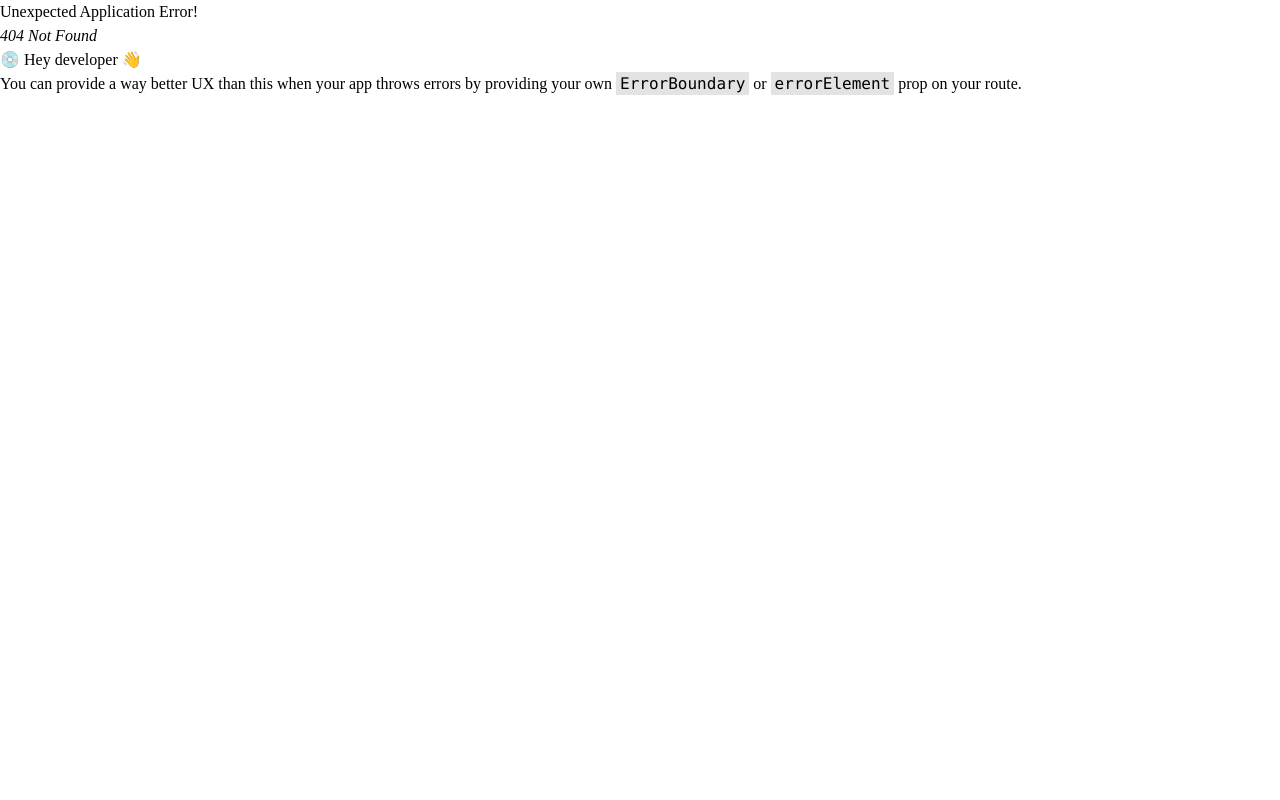
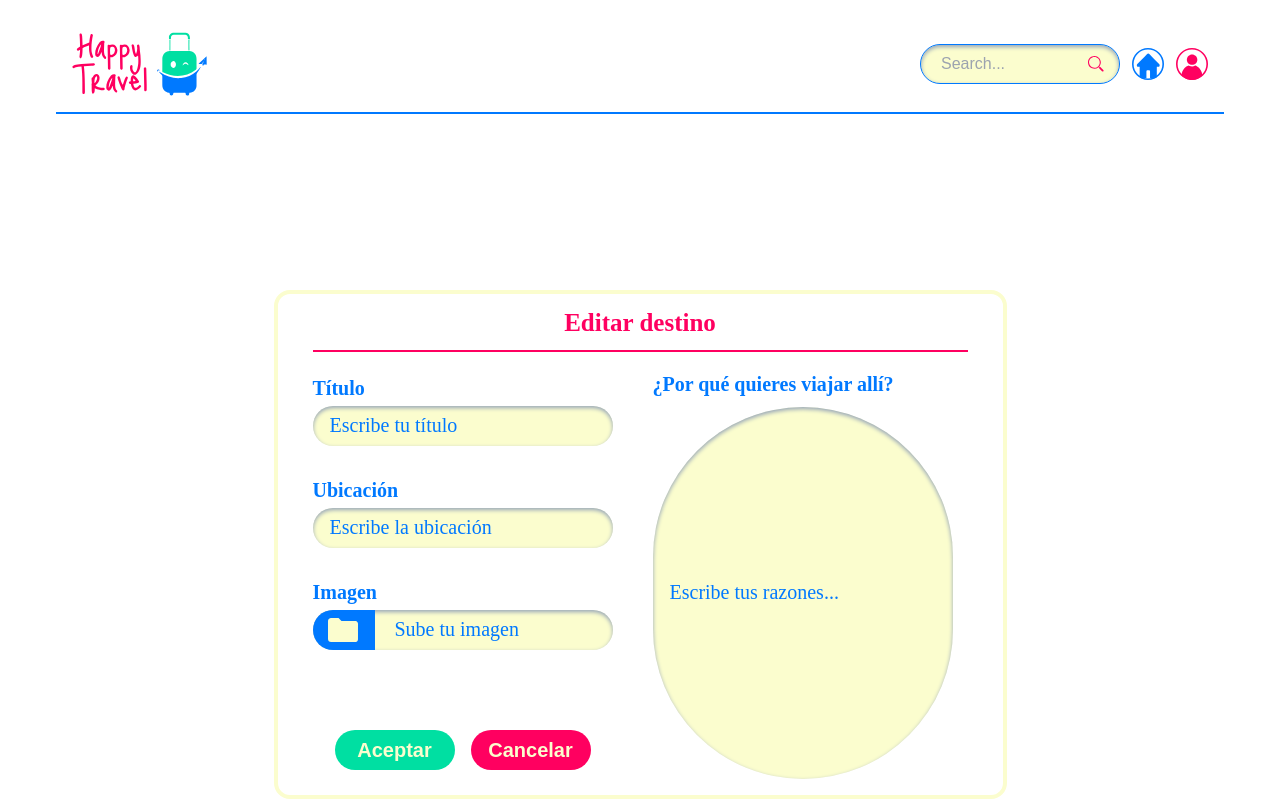
Before and after one commit to IsaLagu/happy-travel-frontend, a React (Vite) app: page /edit in a window 1280 px wide. Before the commit this address had no page. Built offline with nearby package versions, Linux system fonts and the light colour scheme; a web font is replaced by a local one.

Commit message:
add edit form

```diff
--- a/src/pages/CreateDestination.jsx
+++ b/src/pages/EditDestination.jsx
@@ -2,7 +2,7 @@ import { useState } from "react";
 import Input from "../components/general/Input";
 import ButtonsForm from "../components/form/ButtonsForm";
 
-const CreateDestination = () => {
+const EditDestination = () => {
     const [title, setTitle] = useState("");
     const [location, setLocation] = useState("");
     const [image, setImage] = useState("");
@@ -18,7 +18,7 @@ const CreateDestination = () => {
             <div className="w-[733px] h-[509px] px-[35px] bg-white border-4 border-cream rounded-2xl">
                 <form action="#">
                     <h5 className="text-2xl text-center pt-[10px] font-bold text-red border-red border-b-2 mb-[22px] pb-2">
-                        Crear destino
+                        Editar destino
                     </h5>
                     <div className="flex flex-row gap-10">
                         <div className="flex flex-col gap-[30px] items-center">
@@ -79,7 +79,7 @@ const CreateDestination = () => {
                                 <Input
                                     value={why}
                                     onChange={(e) => setWhy(e.target.value)}
-                                    className="w-[300px] h-[372px] rounded-[6px]"
+                                    className="w-[300px] h-[372px] rounded-[4px]"
                                     name="why"
                                     placeholder="Escribe tus razones..."
                                     required="required"
@@ -93,4 +93,4 @@ const CreateDestination = () => {
     );
 };
 
-export default CreateDestination;
+export default EditDestination;
--- a/src/router/index.jsx
+++ b/src/router/index.jsx
@@ -3,6 +3,7 @@ import Layout from "../layout/Layout";
 import Home from "../pages/Home";
 import SignUp from "../pages/SignUp";
 import CreateDestination from "../pages/CreateDestination";
+import EditDestination from "../pages/EditDestination";
 
 const router = createBrowserRouter([
   {
@@ -12,6 +13,7 @@ const router = createBrowserRouter([
       { path: "/", element: <Home /> },
       { path: "/register", element: <SignUp /> },
       { path: "/create", element: <CreateDestination /> },
+      { path:"/edit", element:<EditDestination/>},
     ],
   },
 ]);
```
